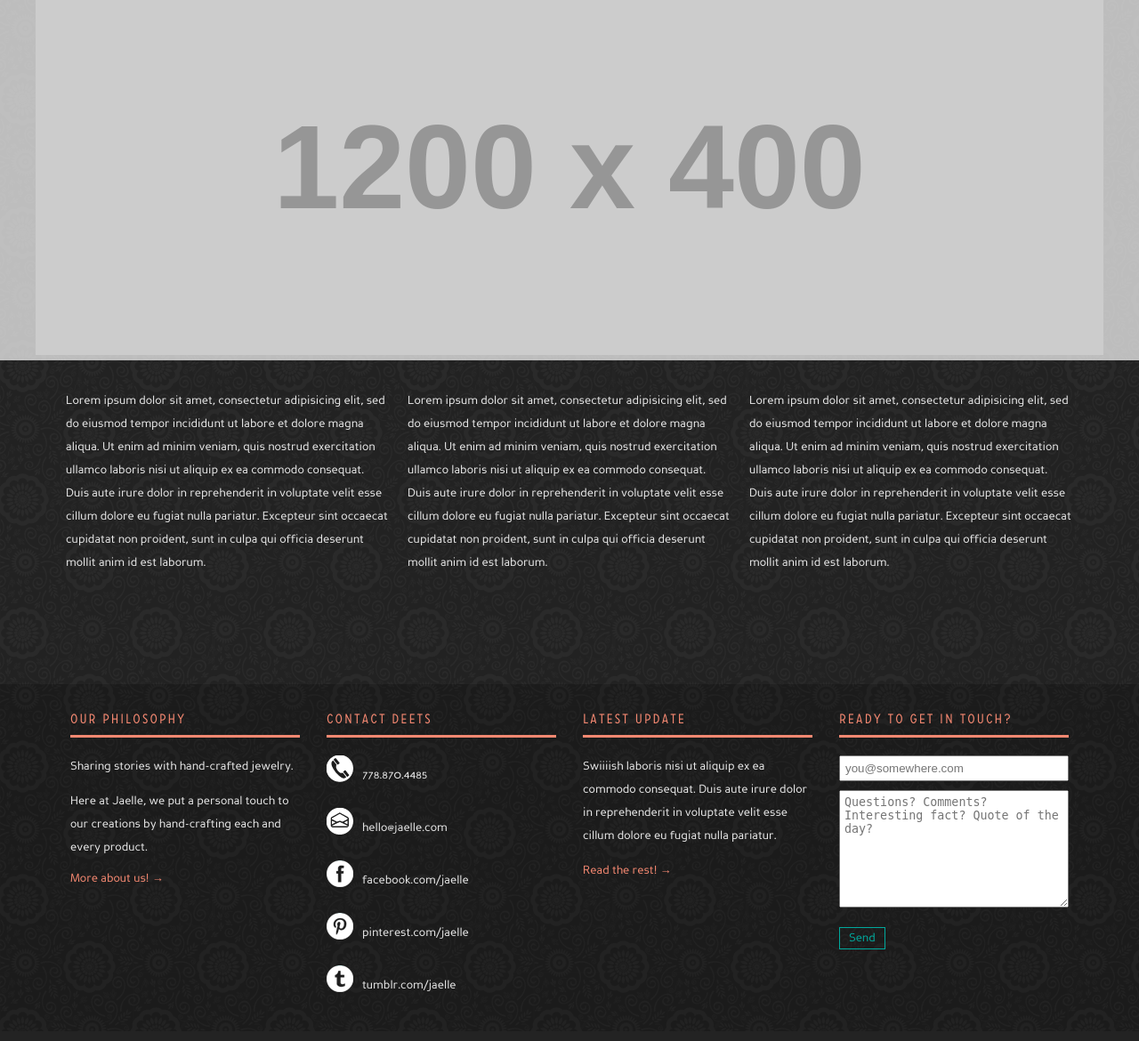
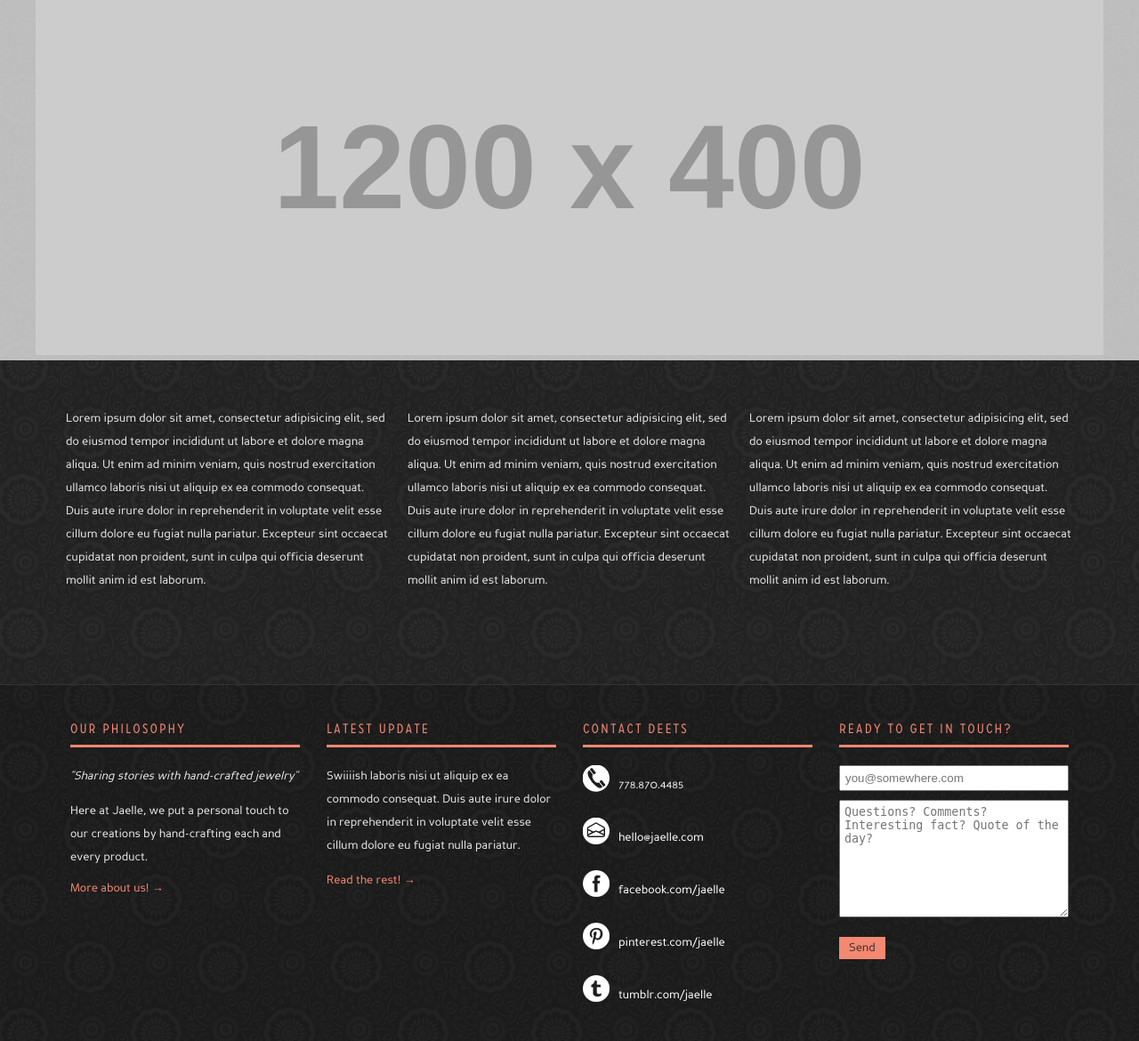
Before and after one commit to maryngo/Jaelle, a PHP site: page /template.html in a window 1280 px wide. Shown: the part 257-1427 px from the top of the page at 89% size. Before the commit the page ends 1372 px from the top, so only its background shows below. Run offline with PHP 8.4, Linux system fonts and the light colour scheme; grey boxes labelled with a size stand in for pictures from a placeholder-image service; some libraries are stand-ins or nearby versions.

Commit message:
small changes (spacing, footer, links, etc)

```diff
--- a/Week 10/css/stylesheet.css
+++ b/Week 10/css/stylesheet.css
@@ -278,7 +278,7 @@ nav.center ul {
  * Content
  * ========================================================= */
 .content-wrapper {
-    top: -100px;
+    top: -80px;
 }
 
  .content {
@@ -305,10 +305,12 @@ nav.center ul {
 
 footer {
     top: 0px;
+    padding-top: 10px;
 }
 
 .footer-wrapper {
     background-color: rgba(0, 0, 0, 0.2);
+    border-top: 1px solid #333;
 }
 
 footer div {
@@ -334,15 +336,26 @@ footer h3 {
     margin-bottom: 20px;
 }
 
+.contact-links a {
+    color: #ffffff;
+}
+
+.contact-links a:hover {
+    color: #F48871;
+}
+
 a.cta-button {
     padding: 5px 10px;
-    border: 1px solid #00A99D;
-    color: #00A99D;
+
+    color: #333333;
+    background-color: #F48871;
+    border: 1px solid #F48871;
+
 }
 
 a.cta-button:hover {
-    color: #ffffff;
-    background-color: #00A99D;
+    color: #F48871;
+    background-color: rgba(0, 0, 0, 0);
 }
 
 #cell, #email{
--- a/Week 10/template.html
+++ b/Week 10/template.html
@@ -73,7 +73,7 @@
 	        <a href="custom.html" class="two columns link primary">Make It Yours</a>
 	        <a href="http://www.jaelledesigns.tumblr.com" class="two columns link primary">The Blog</a>
 	        <a href="about.html" class="two columns link primary">About Jaelle</a>
-	        <a href="#" class="two columns link primary">Get In Touch</a>
+	        <a href="#footer" class="two columns link primary">Get In Touch</a>
 		</nav>
 		<!-- end nav bar -->
 
@@ -143,43 +143,43 @@
 
 	<!-- row width 90% -->
 	<div class="row footer-wrapper">
-	<footer class="row ninety">
+	<footer class="row ninety" id="footer">
 			<div class="three columns">
 				<h3>Our Philosophy</h3>
-				<p>Sharing stories with hand-crafted jewelry.<p>
+				<p class="tagline"><em>"Sharing stories with hand-crafted jewelry"</em><p>
 				<p>Here at Jaelle, we put a personal touch to our creations by hand-crafting each and every product.</p>
 				<a href="#">More about us! &rarr; </a>
 
 			</div>
 
 			<div class="three columns">
+				<h3>Latest update</h3>
+				<p>Swiiiish laboris nisi ut aliquip ex ea commodo consequat. Duis aute irure dolor in reprehenderit in voluptate velit esse cillum dolore eu fugiat nulla pariatur.<p>
+				<a href="#">Read the rest! &rarr; </a>
+			</div>
+
+			<div class="three columns contact-links">
 				<h3>Contact Deets</h3>
 				<a id="cell" href="/"></a>
 				<p id="cell-num">778.870.4485</p>
 
 				<a id="email" href="mailto:hello@jaelle.com"></a>
-				<p id="email-add">hello@jaelle.com</p>
+				<p id="email-add"><a href="mailto:hello@jaelle.com">hello@jaelle.com</a></p>
 
 				<a id ="fb" href="#" target="_top">facebook</a>
 				<p id="fb-link">
-					facebook.com/jaelle
+					<a href="http://www.facebook.com">facebook.com/jaelle</a>
 				</p>
 
 				<a id ="pntrst" href="#" target="_top">pinterest</a>
 				<p id="pinterest-link">
-					pinterest.com/jaelle
+					<a href="http://www.pinterest.com/jaeify">pinterest.com/jaelle</a>
 				</p>
 
 				<a id ="tmblr" href="#" target="_top">tumblr</a>
 				<p id="tumblr-link">
-					tumblr.com/jaelle
+					<a href="http://tumblr.com/jaelledesigns">tumblr.com/jaelle</a>
 				</p>
-			</div>
-
-			<div class="three columns">
-				<h3>Latest update</h3>
-				<p>Swiiiish laboris nisi ut aliquip ex ea commodo consequat. Duis aute irure dolor in reprehenderit in voluptate velit esse cillum dolore eu fugiat nulla pariatur.<p>
-				<a href="#">Read the rest! &rarr; </a>
 			</div>
 
 			<div class="three columns">
```
